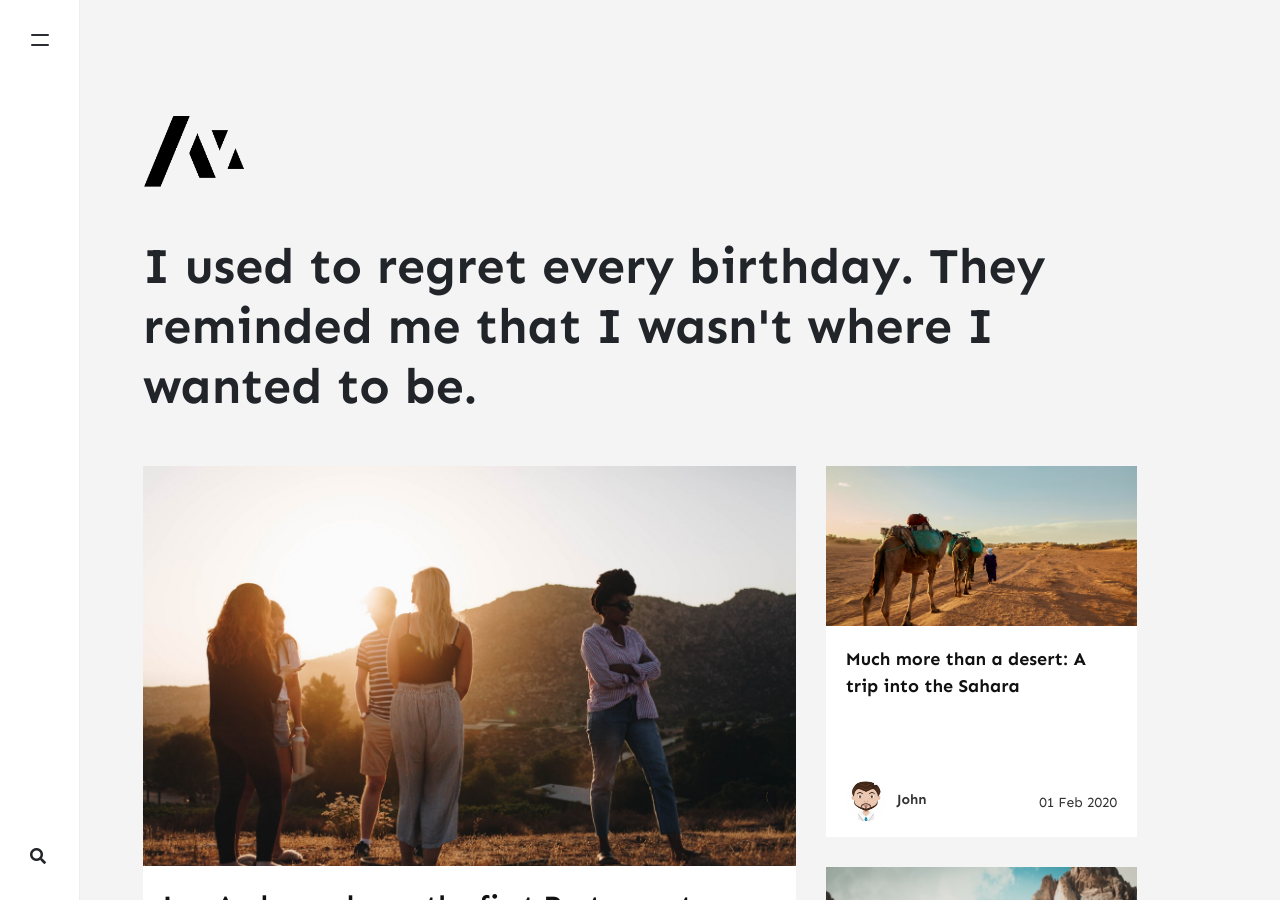
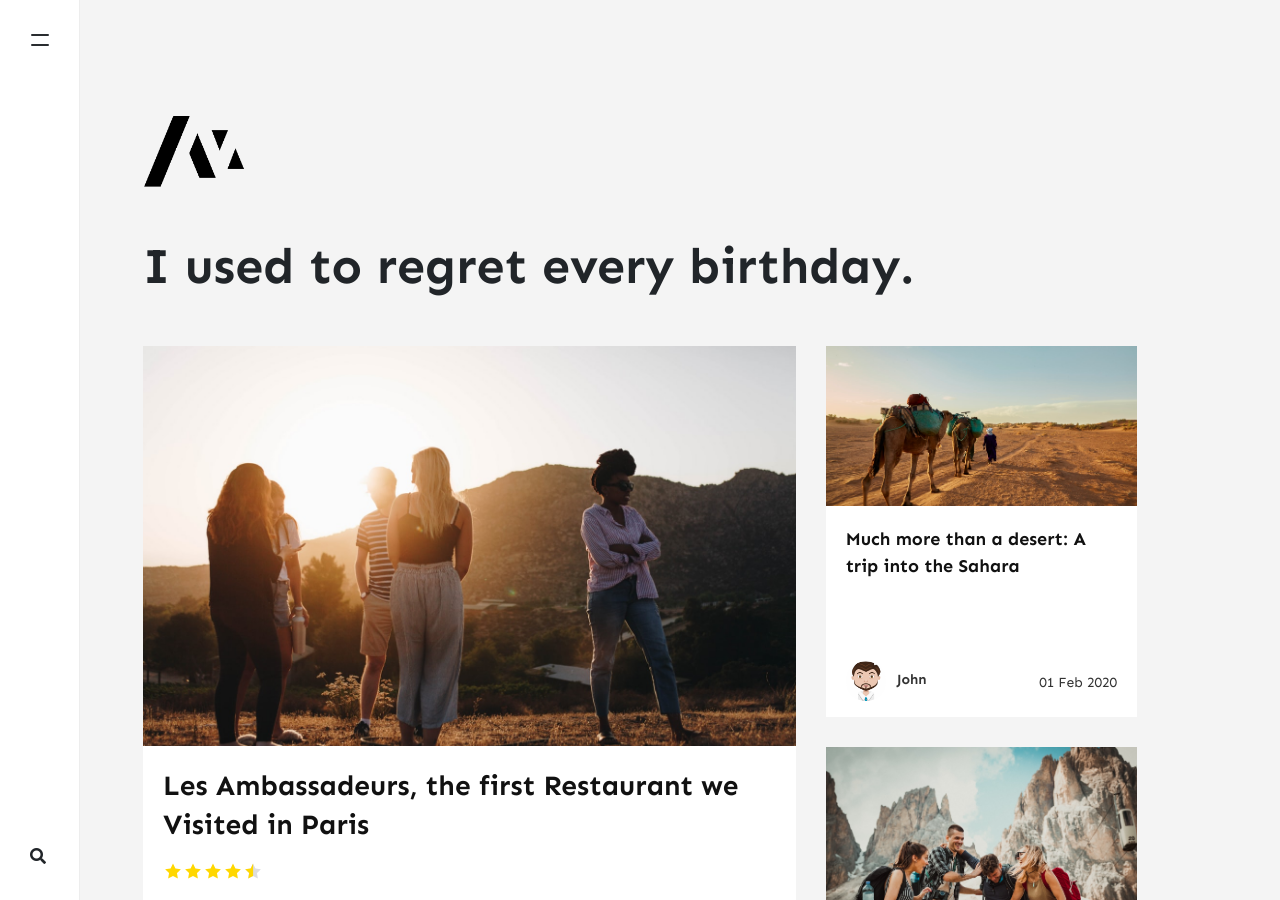
Before and after one commit to stackbit-projects/pleasant-squid-d6115, a Jekyll site: the page built from index.html, in a window 1280 px wide and 900 px high. Built offline with Jekyll 4.4.1, drawn with Linux system fonts in a browser that asks for light colours; nearby versions of some CDN libraries; the list of posts is cut into pages by our own code; comment, search, counter and statistics services are not loaded.

Commit message:
_config.yml: changed

```diff
--- a/_config.yml
+++ b/_config.yml
@@ -1,8 +1,7 @@
 name: Memoirs
 title: Memoirs
 description: >-
-  I used to regret every birthday. They reminded me that I wasn't where I wanted to be.
-
+  I used to regret every birthday.
 logo: assets/images/logo.png
 favicon: assets/images/logo.png
 baseurl: ''
```
